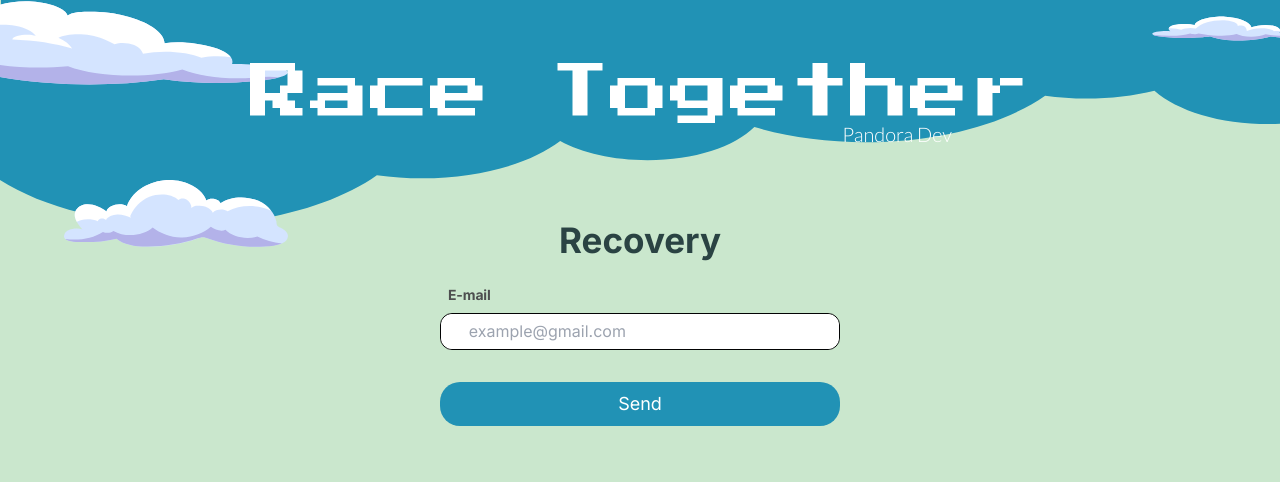
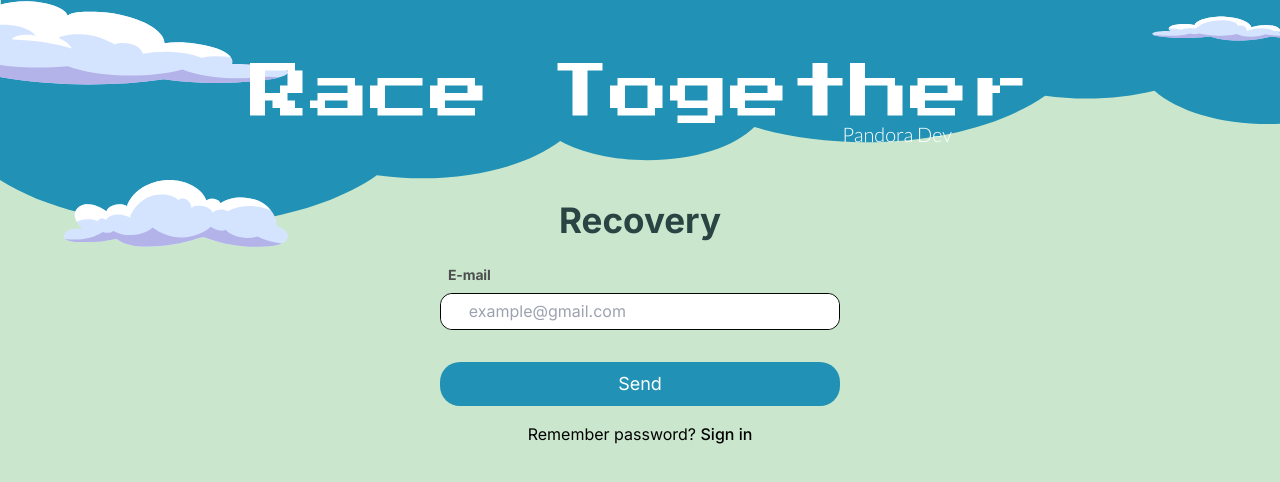
Before and after one commit to pandoradev24/Race-Together, a React (Vite) app: page /recovery in a window 1280 px wide. Shown: the top 482 px of the page. Built offline with nearby package versions, Linux system fonts and the light colour scheme.

Commit message:
fix bugs

```diff
--- a/src/components/authentication/Recovery.jsx
+++ b/src/components/authentication/Recovery.jsx
@@ -1,6 +1,7 @@
 import React from "react";
 import validator from "validator";
 import SingleInputField from "../common/SingleInputField";
+import { Link } from "react-router-dom";
 
 const Recovery = () => {
   const [email, setEmail] = React.useState("");
@@ -41,6 +42,12 @@ const Recovery = () => {
             Send
           </button>
         </form>
+        <div className="mt-4 text-center">
+          <span>Remember password? </span>
+          <Link to="/login" className="font-medium hover:underline">
+            Sign in
+          </Link>
+        </div>
       </div>
     </div>
   );
--- a/src/routes/Homepage.jsx
+++ b/src/routes/Homepage.jsx
@@ -3,6 +3,15 @@ import { useNavigate } from "react-router-dom";
 
 const Homepage = () => {
   const navigate = useNavigate();
+  const clickSound = new Audio("/audio/click.mp3");
+  const startClickSound = () => {
+    clickSound.play();
+  };
+
+  const handleOnclick = () => {
+    startClickSound();
+    navigate("/login");
+  };
   return (
     <div className="w-full h-full relative flex items-center justify-center">
       <img
@@ -63,7 +72,7 @@ const Homepage = () => {
           Bet on Speed, Win with Precision
         </div>
         <button
-          onClick={() => navigate("/login")}
+          onClick={handleOnclick}
           className="w-[25rem] h-[4rem] bg-[#E6E7F2] hover:bg-[#2192B5] rounded-full shadow-[inset_5px_5px_4px_rgba(0,0,0,0.25)] text-[#2B2445] hover:text-white hover:-translate-y-[2px] active:translate-y-0 transition-all duration-300 ease-in-out"
         >
           <span className=" text-[1.75rem] font-[Lato] font-bold">Start</span>
```
